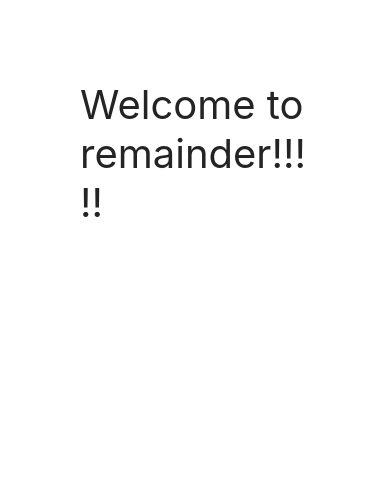
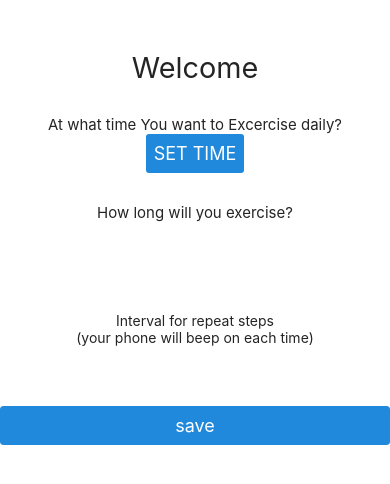
Before and after one commit to pavani97/FitRem, a React Native app: screen / in a window 390 px wide. Shown: the top 484 px of the page. Built offline with nearby package versions, Linux system fonts and the light colour scheme.

Commit message:
Added save button

```diff
--- a/App.js
+++ b/App.js
@@ -1,6 +1,7 @@
 import { StatusBar } from "expo-status-bar";
 import { StyleSheet, Text, View } from "react-native";
 import InitialScreen from "./src/screens/InitialScreen";
+
 export default function App() {
   return <InitialScreen />;
 }
--- a/package.json
+++ b/package.json
@@ -9,8 +9,12 @@
     "web": "expo start --web"
   },
   "dependencies": {
+    "@react-native-community/datetimepicker": "^6.5.3",
+    "@react-native-picker/picker": "^2.4.8",
     "expo": "~46.0.16",
     "expo-status-bar": "~1.4.0",
+    "install": "^0.13.0",
+    "npx": "^10.2.2",
     "react": "18.0.0",
     "react-native": "0.69.6",
     "react-native-elements": "^3.4.2"
--- /dev/null
+++ b/src/components/Spacer.js
@@ -0,0 +1,11 @@
+import React from "react";
+import { View, StyleSheet } from "react-native";
+const Spacer = ({ children }) => {
+  return <View style={styles.spacer}>{children}</View>;
+};
+const styles = StyleSheet.create({
+  spacer: {
+    margin: 15,
+  },
+});
+export default Spacer;
--- a/src/screens/InitialScreen.js
+++ b/src/screens/InitialScreen.js
@@ -1,13 +1,82 @@
-import React from "react";
-import { Text, View, StyeSheet } from "react-native-elements";
+import React, { useState } from "react";
+import { Button, Text, View } from "react-native-elements";
+import { StyleSheet, SafeAreaView, Platform } from "react-native";
+import DateTimePicker from "@react-native-community/datetimepicker";
+import Spacer from "../components/Spacer";
+import BeepReaminder from "./beepRemainder";
+const InitialScreen = () => {
+  const [mydate, setDate] = useState(new Date());
+  const [displaymode, setMode] = useState("time");
+  const [isDisplayDate, setShow] = useState(false);
+  const [text, setText] = useState(false);
+  const changeSelectedDate = (event, selectedDate) => {
+    const currentDate = selectedDate || mydate;
+    setShow(Platform.OS === "ios");
+    setDate(currentDate);
+    let tempDate = new Date(currentDate);
+    let fTime =
+      "Hours: " + tempDate.getHours() + " Minutes: " + tempDate.getMinutes();
+    setText(fTime);
+    // console.log("Selected time :", fTime);
+  };
+  const showMode = (currentMode) => {
+    setShow(true);
+    setMode(currentMode);
+  };
+  const displayTimepicker = () => {
+    showMode("time");
+  };
 
-const InitialScreen = () => {
   return (
-    <>
-      <Text style={{ margin: 80, fontSize: 40 }}>
-        Welcome to remainder!!!!!
+    <SafeAreaView>
+      <Spacer />
+      <Text h3 style={styles.welText}>
+        Welcome
       </Text>
-    </>
+      <Spacer />
+      <Text style={styles.text}>At what time You want to Excercise daily?</Text>
+
+      <Button
+        style={styles.button}
+        onPress={displayTimepicker}
+        title="SET TIME"
+      />
+
+      {isDisplayDate && (
+        <DateTimePicker
+          style={{ width: "100%" }}
+          value={mydate}
+          mode={displaymode}
+          is24Hour={true}
+          display={Platform.OS === "ios" ? "inline" : "default"}
+          onChange={changeSelectedDate}
+        />
+      )}
+
+      <Text style={styles.text}>{text}</Text>
+      <Spacer />
+      <Text style={styles.text}>How long will you exercise?</Text>
+      <Spacer />
+      <BeepReaminder />
+      <Spacer />
+      <Spacer />
+      <Button title="save" />
+    </SafeAreaView>
   );
 };
+
+const styles = StyleSheet.create({
+  welText: {
+    marginTop: 20,
+    alignSelf: "center",
+    fontSize: 30,
+  },
+  text: {
+    alignSelf: "center",
+    fontSize: 15,
+  },
+  button: {
+    alignSelf: "center",
+  },
+});
 export default InitialScreen;
--- /dev/null
+++ b/src/screens/beepRemainder.js
@@ -0,0 +1,17 @@
+import React from "react";
+import { View } from "react-native";
+import { Text } from "react-native-elements";
+const BeepReaminder = () => {
+  return (
+    <View>
+      <Text h5 style={{ marginTop: 60, alignSelf: "center" }}>
+        Interval for repeat steps
+      </Text>
+      <Text style={{ alignSelf: "center" }}>
+        (your phone will beep on each time)
+      </Text>
+    </View>
+  );
+};
+
+export default BeepReaminder;
```
Also changed, not shown: 1 other file (tests, documents, lock files or other folders).
